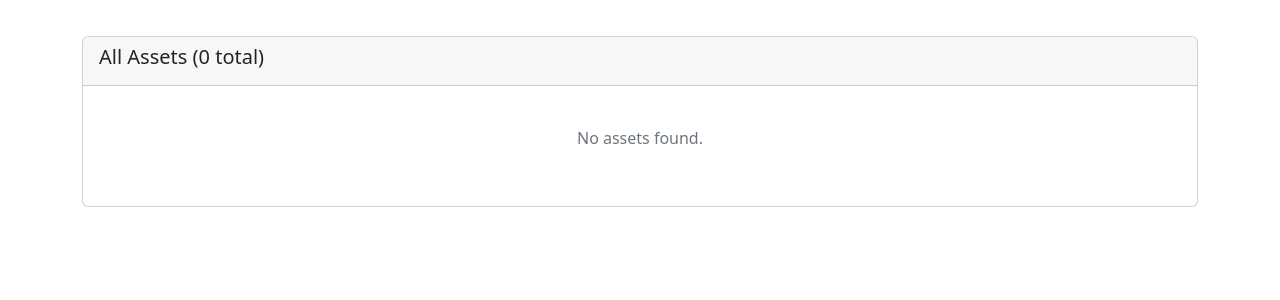
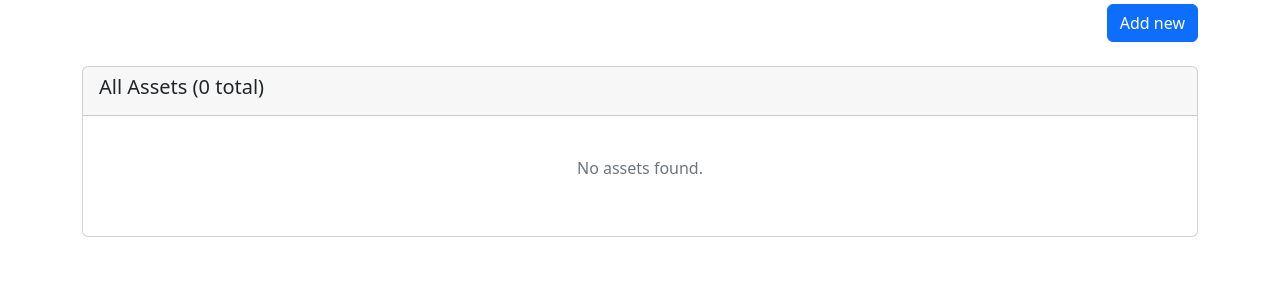
Before and after one commit to MauGx3/personal-finance, a Django app: template personal_finance/templates/assets/assets.html in a window 1280 px wide. Shown: the part 56-356 px from the top of the page. Run offline with Django 5.2, Linux system fonts and the light colour scheme; the template is opened without the code that fills it, so the values that code supplies are empty; some libraries are stand-ins or nearby versions.

Commit message:
Refactor asset list route and add security scan workflow
Updated asset list route to use 'assets:list' as the main entry point and adjusted templates and views accordingly. Added AquilaX security scan GitHub Actions workflow. Improved asset creation and update views to require login. Enhanced assets page with an 'Add new' button for better usability.

```diff
--- a/personal_finance/assets/templates/assets/asset_detail.html
+++ b/personal_finance/assets/templates/assets/asset_detail.html
@@ -45,6 +45,6 @@
        href="{% url 'assets:asset_edit' asset.pk %}">Edit</a>
     <a class="btn btn-danger"
        href="{% url 'assets:asset_delete' asset.pk %}">Delete</a>
-    <a class="btn btn-link" href="{% url 'assets:asset_list' %}">Back to list</a>
+    <a class="btn btn-link" href="{% url 'assets:list' %}">Back to list</a>
   </p>
 {% endblock content %}
--- a/personal_finance/assets/templates/assets/asset_form.html
+++ b/personal_finance/assets/templates/assets/asset_form.html
@@ -14,6 +14,6 @@
     {{ form.non_field_errors }}
     <div>{{ form.as_p }}</div>
     <button type="submit" class="btn btn-primary">Save</button>
-    <a href="{% url 'assets:asset_list' %}" class="btn btn-secondary">Cancel</a>
+    <a href="{% url 'assets:list' %}" class="btn btn-secondary">Cancel</a>
   </form>
 {% endblock content %}
--- a/personal_finance/assets/urls.py
+++ b/personal_finance/assets/urls.py
@@ -10,10 +10,12 @@ from .views import AssetUpdateView
 app_name = "assets"
 
 urlpatterns = [
-    path("", AssetListView.as_view(), name="asset_list"),
+    # Root assets page (used by site: /assets/)
+    path("", AssetsView.as_view(), name="list"),
     path("add/", AssetCreateView.as_view(), name="asset_add"),
     path("<int:pk>/", AssetDetailView.as_view(), name="asset_detail"),
     path("<int:pk>/edit/", AssetUpdateView.as_view(), name="asset_edit"),
     path("<int:pk>/delete/", AssetDeleteView.as_view(), name="asset_delete"),
-    path("all/", AssetsView.as_view(), name="list"),
+    # keep a secondary listing route for the detailed asset list
+    path("all/", AssetListView.as_view(), name="asset_list"),
 ]
--- a/personal_finance/templates/assets/assets.html
+++ b/personal_finance/templates/assets/assets.html
@@ -10,6 +10,14 @@
     <div class="col-12">
       <div class="d-flex justify-content-between align-items-center mb-4">
         <h2>{{ title }}</h2>
+        <div>
+          <a href="{% url 'assets:asset_add' %}"
+             class="btn btn-primary"
+             role="button"
+             aria-label="Add new asset">
+            <i class="bi bi-plus-lg"></i> Add new
+          </a>
+        </div>
       </div>
       <!-- Assets Table -->
       <div class="card">
```
Also changed, not shown: personal_finance/assets/views.py (+5 -4 lines), .github/workflows/aquilax_security_scan.yml (added).
